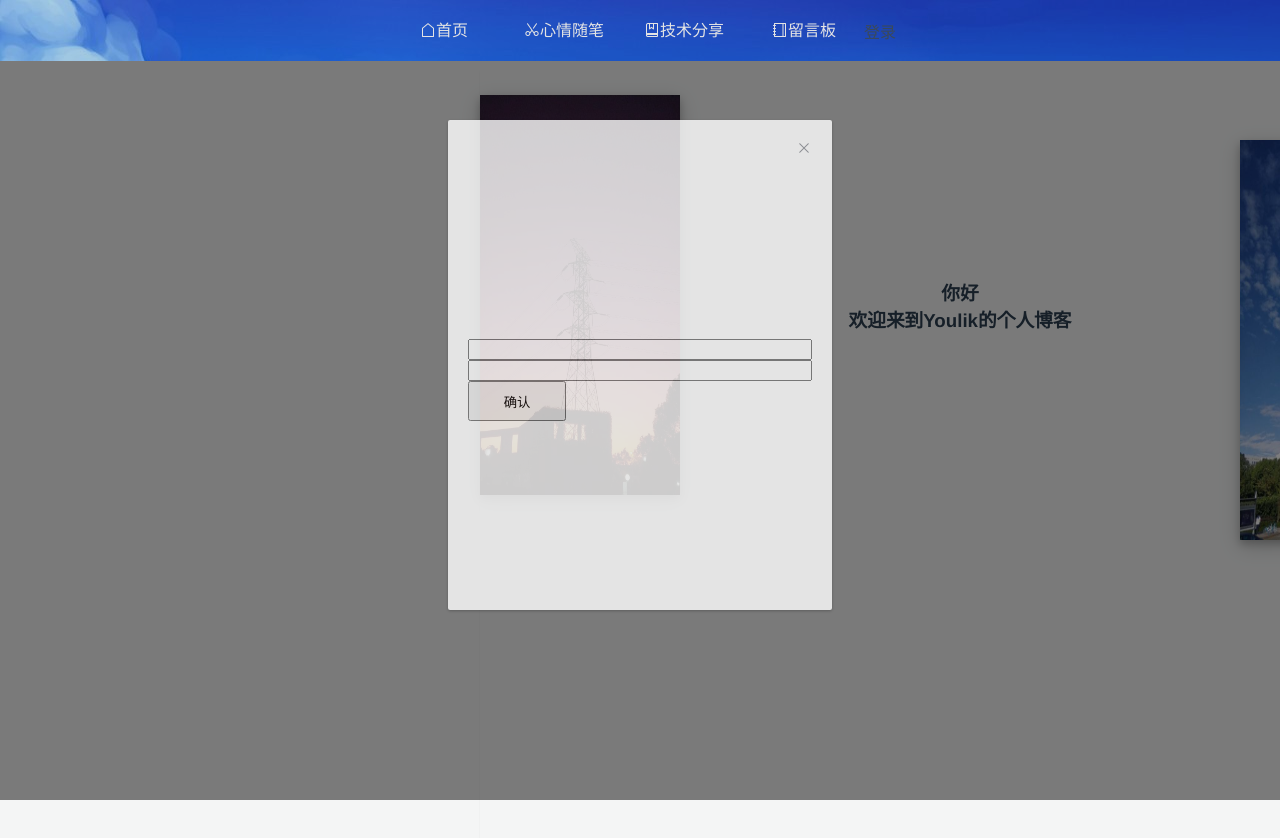
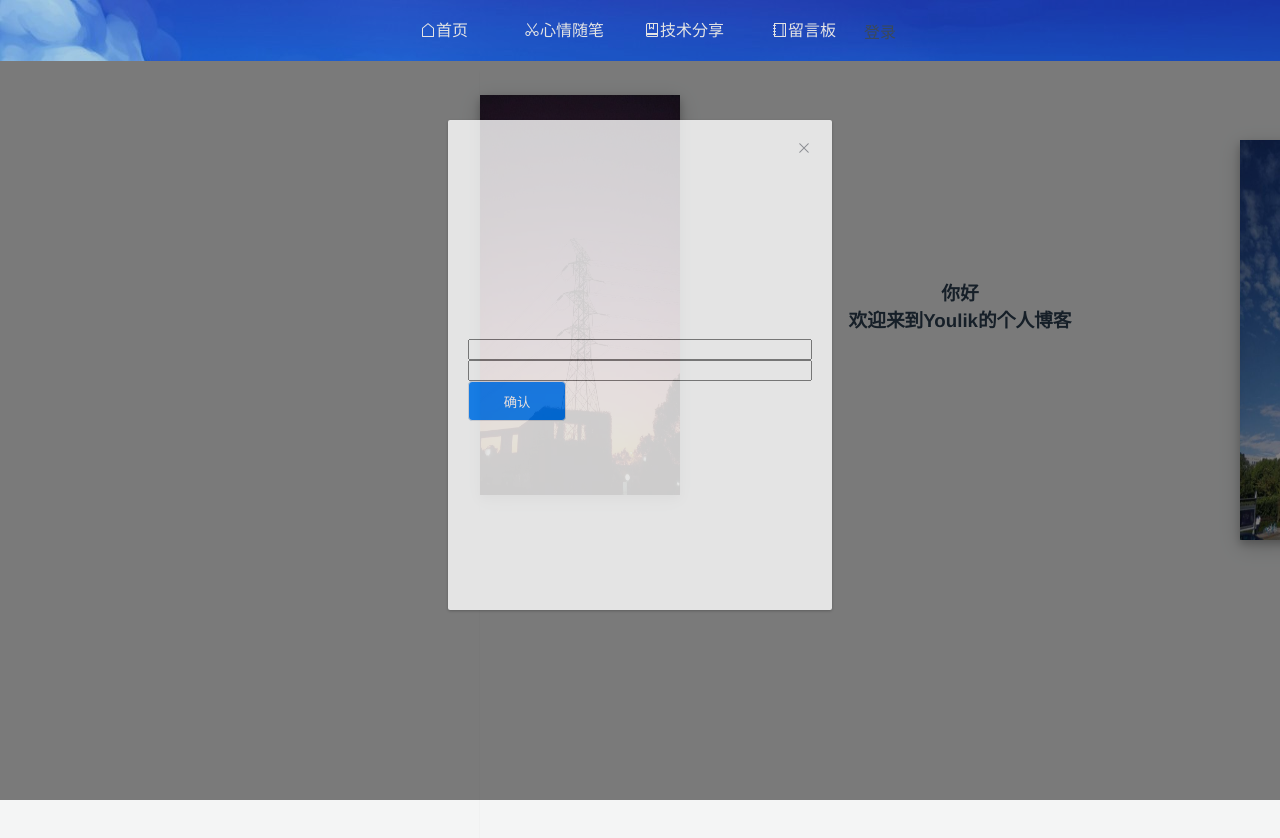
Before and after one commit to youlik/west-po, a Vue app: page /#/home in a window 1280 px wide. Shown: the top 838 px of the page. Built offline with nearby package versions, Linux system fonts and the light colour scheme; no server answers.

Commit message:
新增 -基础组件

```diff
--- a/src/basicComponent/baseButton.vue
+++ b/src/basicComponent/baseButton.vue
@@ -1,6 +1,8 @@
 <template>
     <div class="base-button-container">
-        <button style="width: 100%;height: 100%">{{label}}</button>
+        <button style="width: 100%;height: 100%;cursor: pointer" :class="[type,'base']">
+            <span>{{label}}</span>
+        </button>
     </div>
 </template>
 
@@ -12,7 +14,7 @@
           type:String,
           default:'确认'
         },
-        btnType:{
+        type:{
           type:String,
           default:'primary'
         }
@@ -26,11 +28,33 @@
   }
 </script>
 
-<style scoped>
+<style lang="scss" scoped>
     .base-button-container{
         height: 40px;
         width: 98px;
         color: #ffffff;
         font-size: 16px;
+        border-radius: 4px;
+    }
+
+    .base{
+        border-radius: 4px;
+        outline: none;
+        cursor: pointer;
+        text-align: center;
+        color: white;
+        border: 1px solid #dcdfe6;
+
+    }
+
+    .primary{
+        background-color: #007fff;
+        &:hover{
+            background-color: #66b1ff;
+            border-color: #66b1ff;
+        }
+        &:active{
+            background-color: #B2DFEE;
+        }
     }
 </style>
```
Also changed, not shown: src/basicComponent/baseInput.vue (added, +15 -0 lines).
